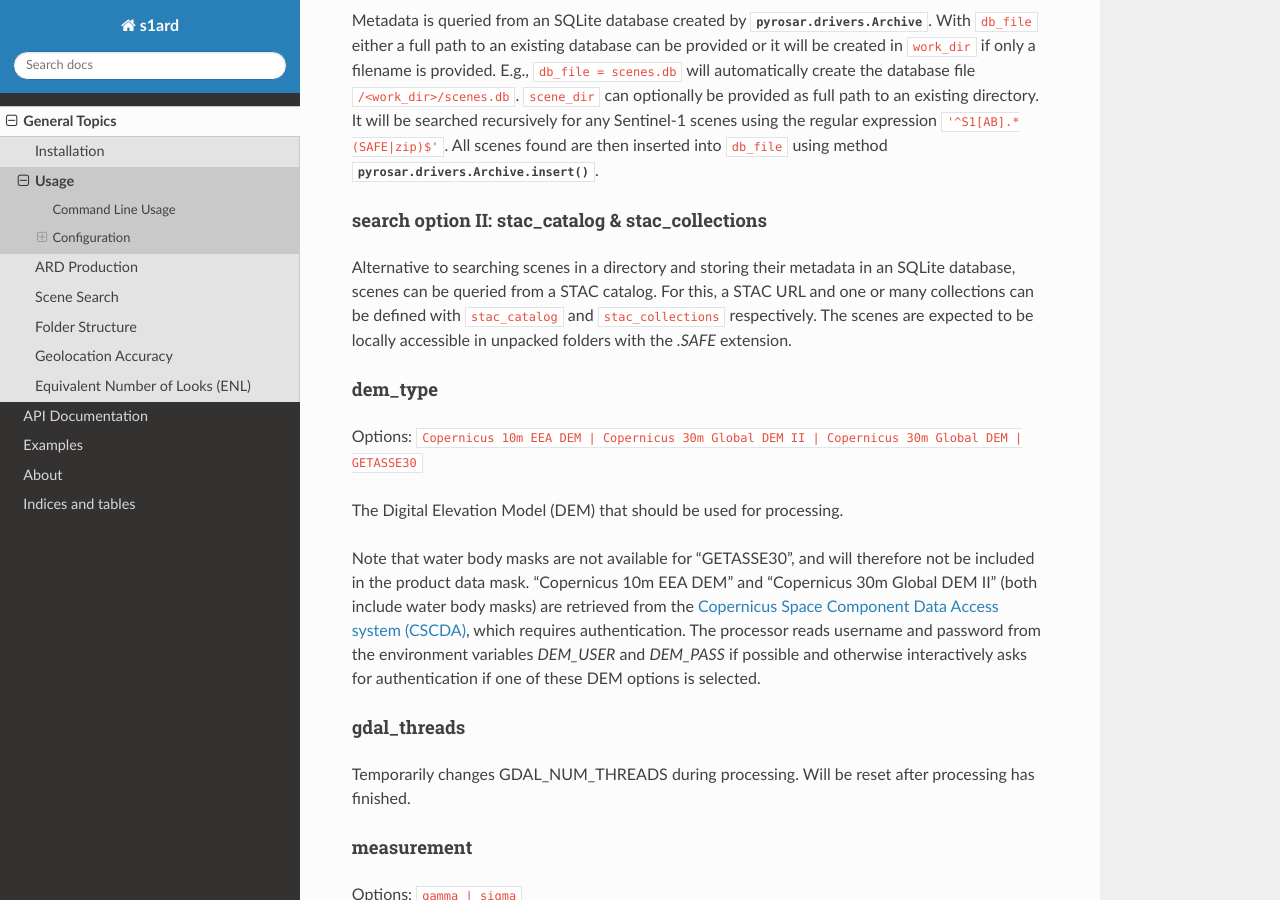
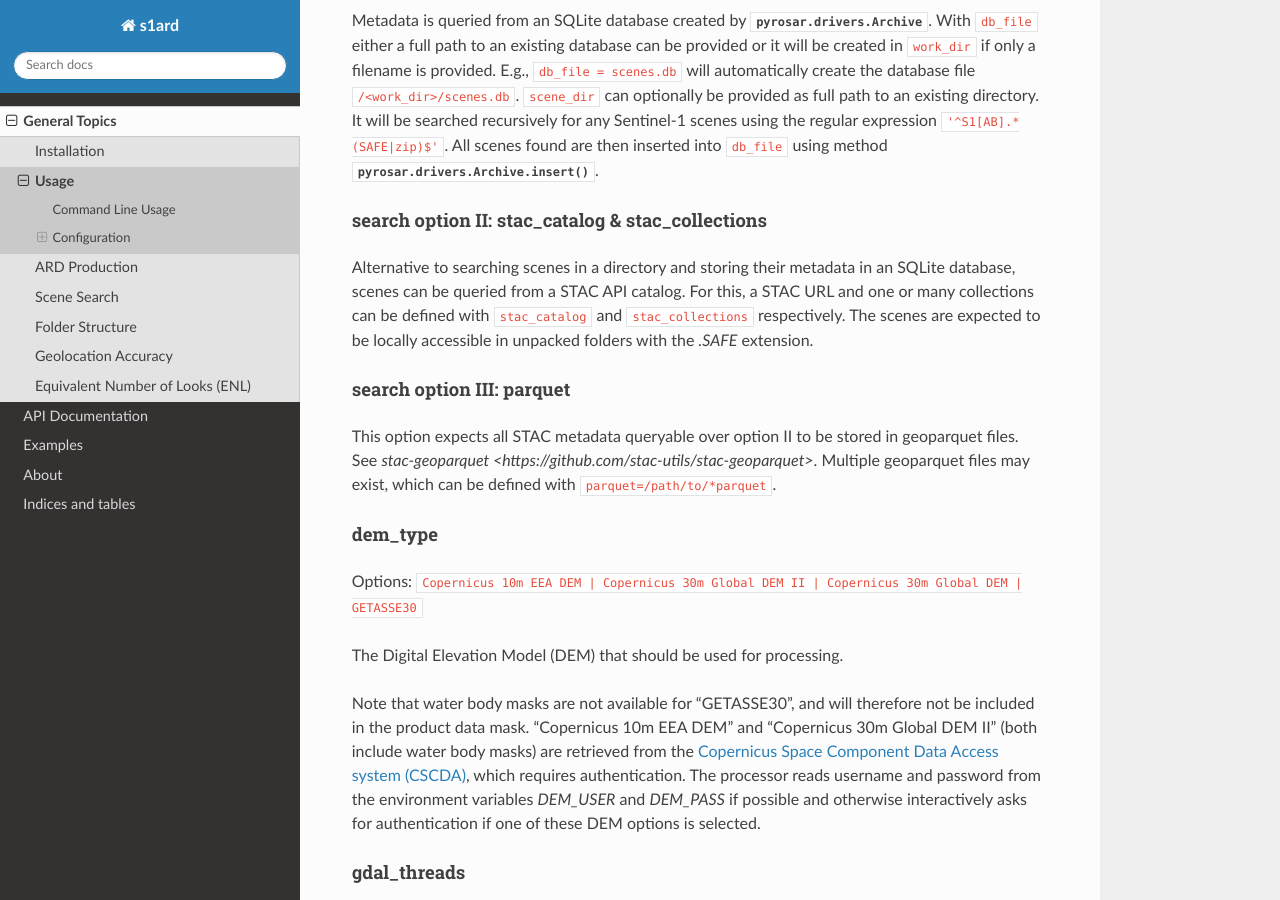
Before and after one commit to SAR-ARD/s1ard, a Sphinx documentation site: the page built from docs/source/general/usage.rst, in a window 1280 px wide and 900 px high, scrolled down 4363 px. Built offline with Sphinx 7.4.7 and the Read the Docs theme 3.1.0, drawn with Linux system fonts in a browser that asks for light colours; cross-references to code outside the pages are shown as plain code.

Commit message:
[docs] added description for geoparquet search

```diff
--- a/docs/source/general/usage.rst
+++ b/docs/source/general/usage.rst
@@ -209,9 +209,16 @@ All scenes found are then inserted into ``db_file`` using method :meth:`pyrosar.
 search option II: stac_catalog & stac_collections
 +++++++++++++++++++++++++++++++++++++++++++++++++
 
-Alternative to searching scenes in a directory and storing their metadata in an SQLite database, scenes can be queried from a STAC catalog.
+Alternative to searching scenes in a directory and storing their metadata in an SQLite database, scenes can be queried from a STAC API catalog.
 For this, a STAC URL and one or many collections can be defined with ``stac_catalog`` and ``stac_collections`` respectively.
 The scenes are expected to be locally accessible in unpacked folders with the `.SAFE` extension.
+
+search option III: parquet
+++++++++++++++++++++++++++
+
+This option expects all STAC metadata queryable over option II to be stored in geoparquet files.
+See `stac-geoparquet <https://github.com/stac-utils/stac-geoparquet>`.
+Multiple geoparquet files may exist, which can be defined with ``parquet=/path/to/*parquet``.
 
 dem_type
 ++++++++
```
Also changed, not shown: docs/source/general/search.rst (+26 -4 lines), 1 other file.
